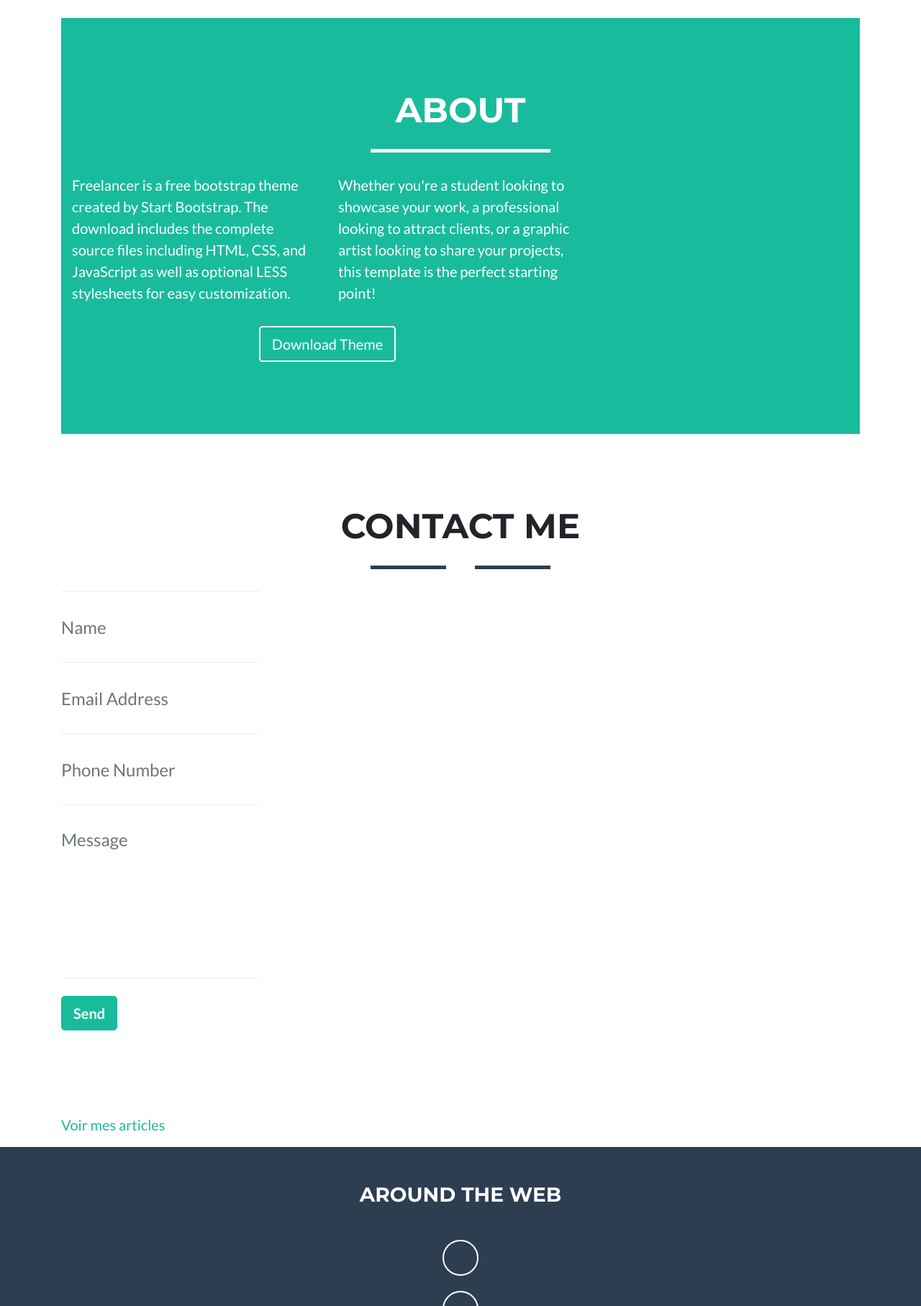
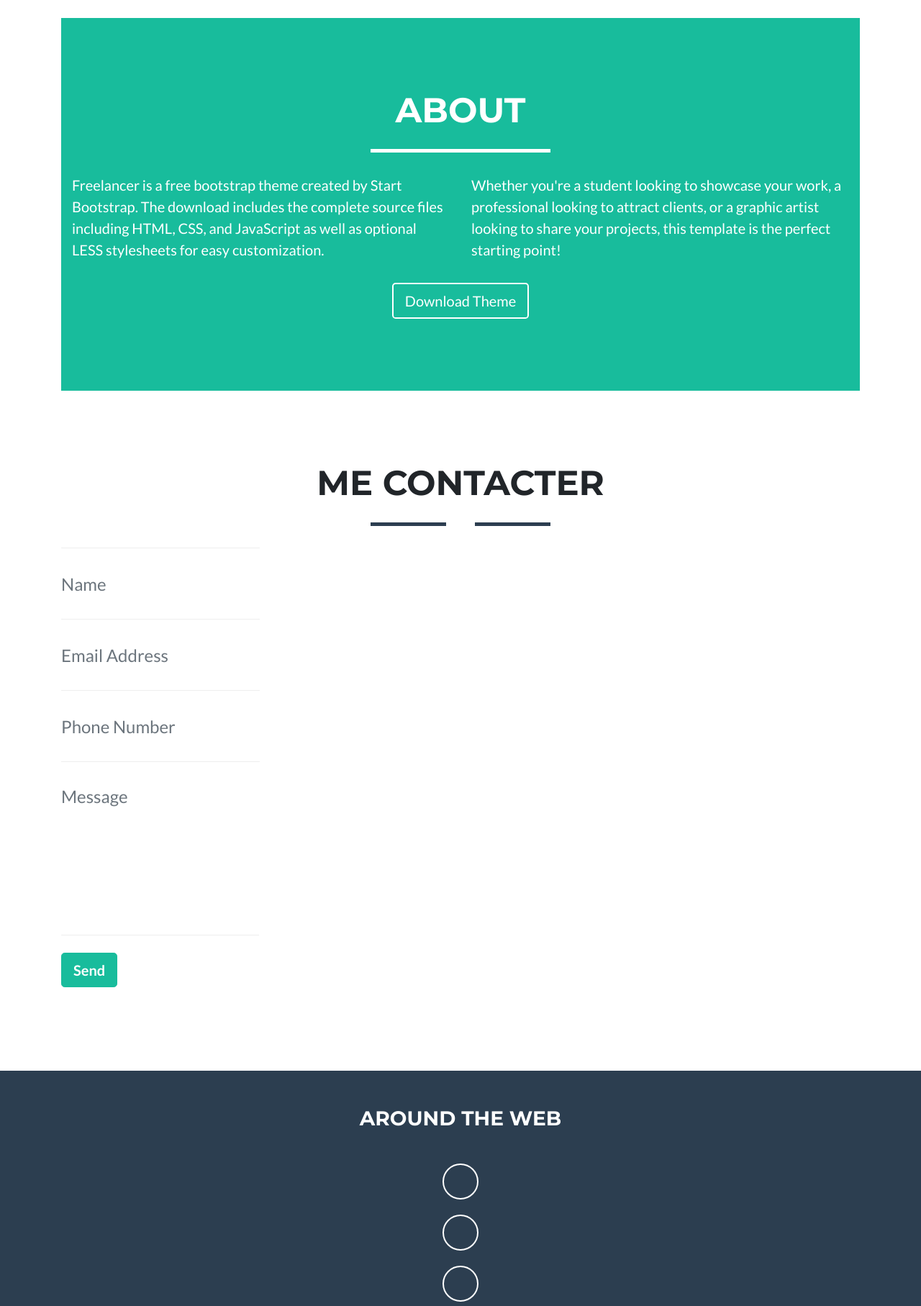
Before and after one commit to WainlaiN/Projet-5, a PHP site: the page made by public/view/Frontend/homeView.twig in a window 1280 px wide. Shown: the part 1591-3406 px from the top of the page at 72% size. Run offline with PHP 8.4, Linux system fonts and the light colour scheme; the template is opened without the code that fills it, so the values that code supplies are empty; some libraries are stand-ins or nearby versions.

Commit message:
working on home page

```diff
--- a/public/view/Frontend/homeView.twig
+++ b/public/view/Frontend/homeView.twig
@@ -103,16 +103,16 @@
             </div>
         </div>
         <div class="row">
-            <div class="col-lg-4 col-lg-offset-2">
+            <div class="col-lg-6 col-lg-offset-2">
                 <p>Freelancer is a free bootstrap theme created by Start Bootstrap. The download includes the complete
                     source files including HTML, CSS, and JavaScript as well as optional LESS stylesheets for easy
                     customization.</p>
             </div>
-            <div class="col-lg-4">
+            <div class="col-lg-6">
                 <p>Whether you're a student looking to showcase your work, a professional looking to attract clients, or
                     a graphic artist looking to share your projects, this template is the perfect starting point!</p>
             </div>
-            <div class="col-lg-8 col-lg-offset-2 text-center">
+            <div class="col-lg-12 col-lg-offset-2 text-center">
                 <a href="#" class="btn btn-lg btn-outline">
                     <i class="fa fa-download"></i> Download Theme
                 </a>
@@ -126,12 +126,12 @@
     <div class="container">
         <div class="row">
             <div class="col-lg-12 text-center">
-                <h2>Contact Me</h2>
+                <h2>Me contacter</h2>
                 <hr class="star-primary">
             </div>
         </div>
         <div class="row">
-            <div class="col-lg-8 col-lg-offset-2">
+            <div class="col-lg-12 col-lg-offset-2">
                 <!-- To configure the contact form email address, go to mail/contact_me.php and update the email address in the PHP file on line 19. -->
                 <!-- The form should work on most web servers, but if the form is not working you may need to configure your web server differently. -->
                 <form name="sentMessage" id="contactForm" novalidate>
@@ -180,7 +180,4 @@
     </div>
 </section>
 
-
-<p><a href="/posts">Voir mes articles</a></p>
-
 {% endblock %}
```
Also changed, not shown: 2 other files.
